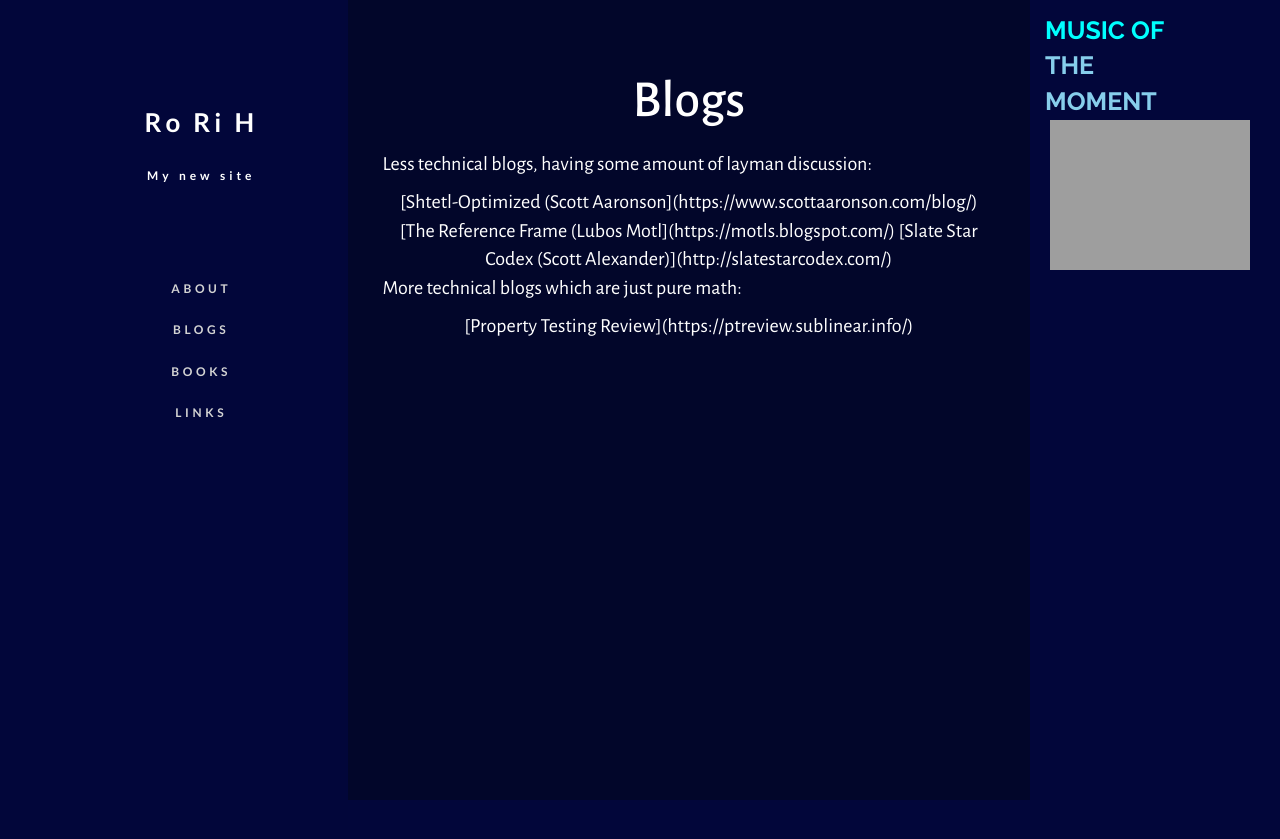
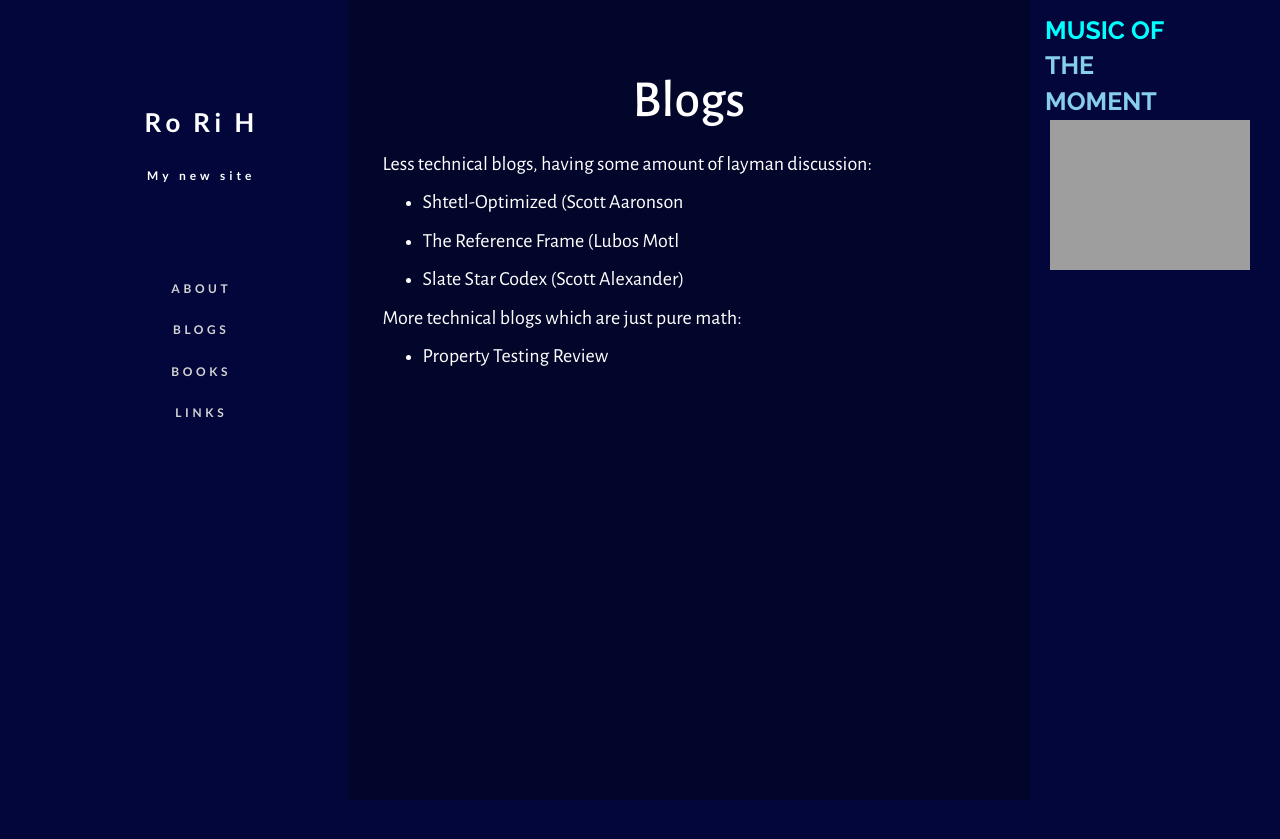
Before and after one commit to roriholm/roriholm.github.io, a Jekyll site: the page built from blogs.md, in a window 1280 px wide. Shown: the top 839 px of the page. Built offline with Jekyll 4.4.1, drawn with Linux system fonts in a browser that asks for light colours; nearby versions of some CDN libraries; grey boxes are pictures that could not be loaded.

Commit message:
Update blogs.md

```diff
--- a/blogs.md
+++ b/blogs.md
@@ -6,20 +6,12 @@ permalink: /blogs/
 
 Less technical blogs, having some amount of layman discussion:
 
-<center>
+* [Shtetl-Optimized (Scott Aaronson](https://www.scottaaronson.com/blog/)
 
-[Shtetl-Optimized (Scott Aaronson](https://www.scottaaronson.com/blog/)
+* [The Reference Frame (Lubos Motl](https://motls.blogspot.com/)
 
-[The Reference Frame (Lubos Motl](https://motls.blogspot.com/)
-
-[Slate Star Codex (Scott Alexander)](http://slatestarcodex.com/)
-
-</center>
+* [Slate Star Codex (Scott Alexander)](http://slatestarcodex.com/)
 
 More technical blogs which are just pure math:
 
-<center>
-
-[Property Testing Review](https://ptreview.sublinear.info/)
-
-</center>
+* [Property Testing Review](https://ptreview.sublinear.info/)
```
